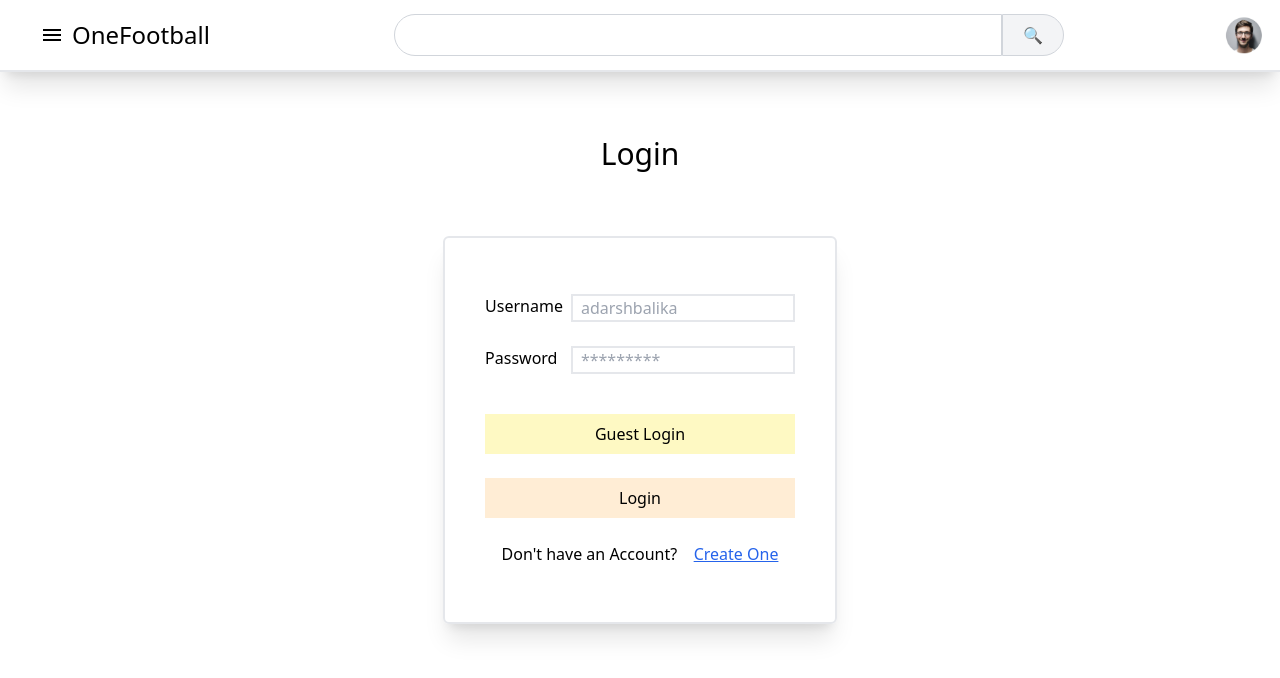
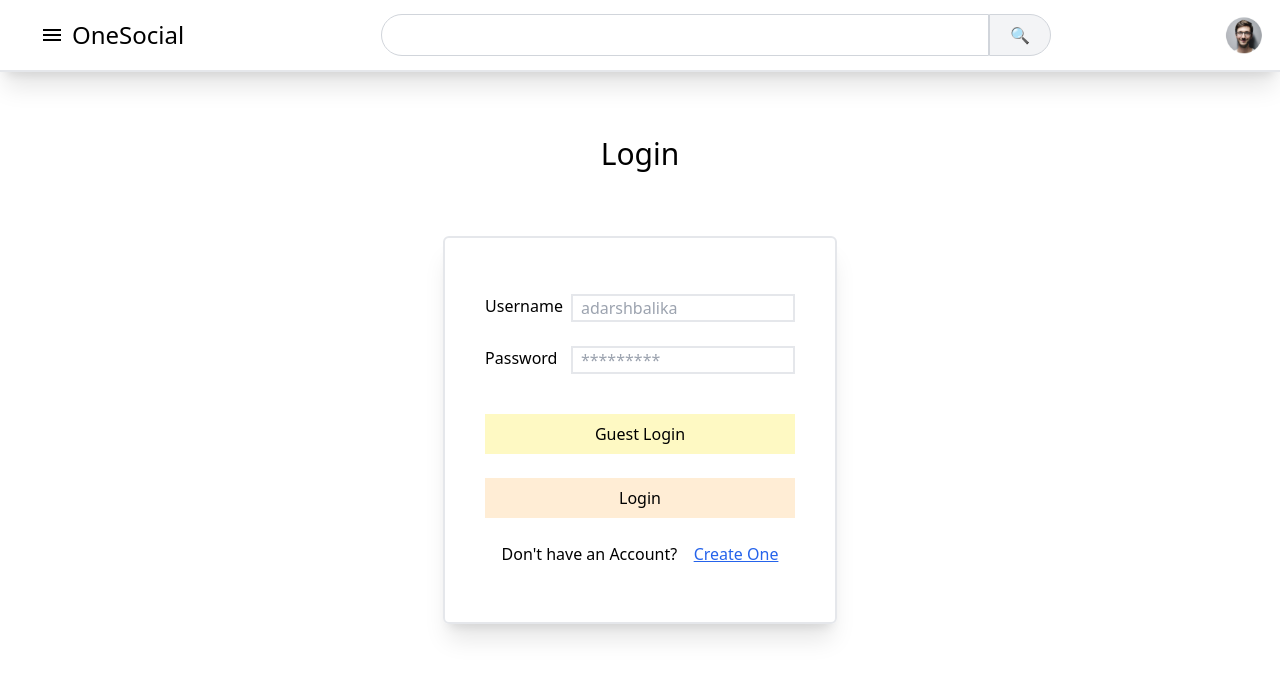
Before and after one commit to LundPiyush/my-social-media, a React (Create React App) app: page /login in a window 1280 px wide. Shown: the top 678 px of the page. Built offline with nearby package versions, Linux system fonts and the light colour scheme; no server answers; what miragejs would draw is missing.

Commit message:
fix(): fixed scrollbar issue

```diff
--- a/src/components/EditPostModal/EditPostModal.jsx
+++ b/src/components/EditPostModal/EditPostModal.jsx
@@ -13,7 +13,7 @@ const EditPostModal = ({ post, setEditPostModal }) => {
   };
   return (
     <div className="flex justify-center items-center  bg-modal-background fixed inset-0 z-10">
-      <div className="flex flex-col bg-white px-2 py-4">
+      <div className="flex flex-col bg-white px-2 py-4 overflow-y-scroll max-h-[38rem]">
         <div className="mb-2">
           <p className="text-2xl">Edit Post</p>
         </div>
--- a/src/components/Nav/Nav.jsx
+++ b/src/components/Nav/Nav.jsx
@@ -10,7 +10,7 @@ const Nav = () => {
     <div className="flex justify-between items-center sticky top-0 z-10 shadow-xl border-b-2 bg-white">
       <div className="flex items-center mx-10">
         <MenuIcon onClick={() => toggleHandler()} className="cursor-pointer" />
-        <p className="text-2xl ml-2">OneFootball</p>
+        <p className="text-2xl ml-2">OneSocial</p>
       </div>
       <div>
         <input
```
